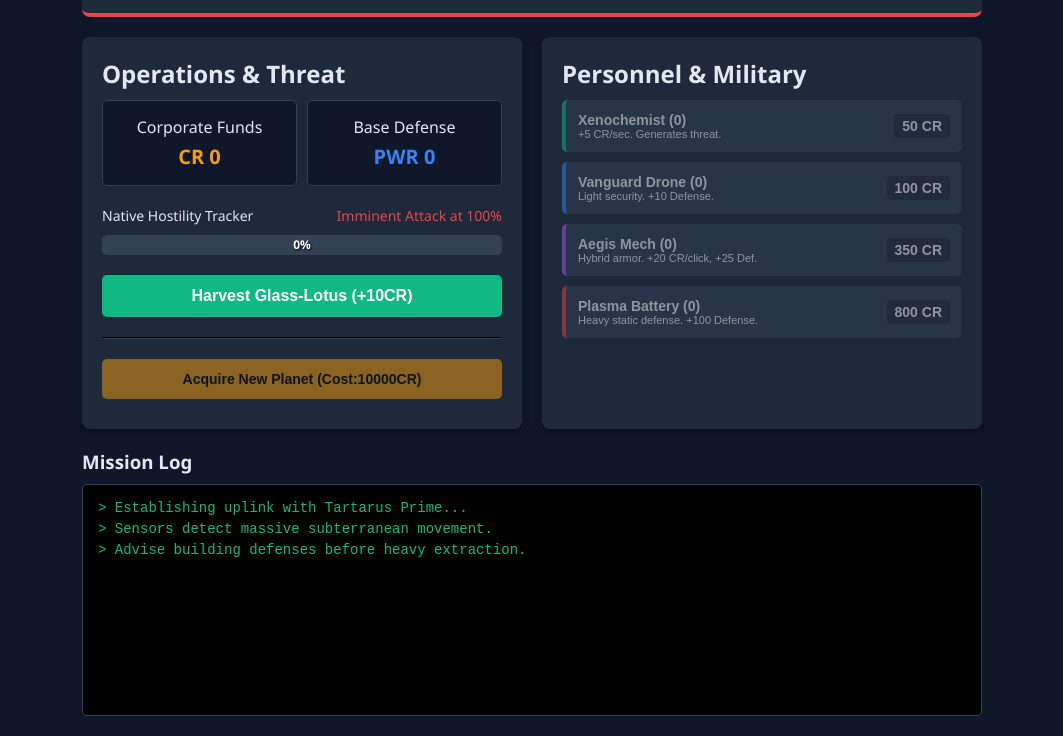
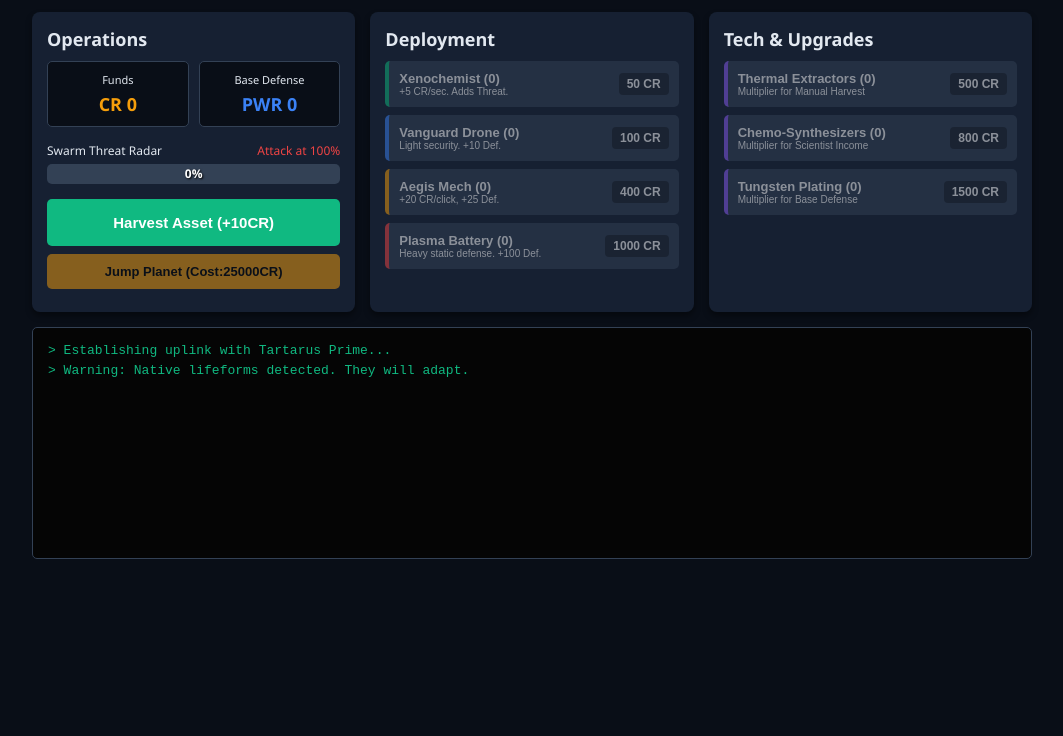
Before and after one commit to SolariteCelestial/SolariteCelestial.github.io, a plain HTML site: page wasteland.html in a window 1280 px wide. Shown: the part 144-880 px from the top of the page, without its empty margins (108-1171 px from the left). After the commit the page ends 800 px from the top, so only its background shows below. Drawn offline with Linux system fonts and the light colour scheme.

Commit message:
Update wasteland.html

```diff
--- a/wasteland.html
+++ b/wasteland.html
@@ -3,16 +3,17 @@
 <head>
     <meta charset="UTF-8">
     <meta name="viewport" content="width=device-width, initial-scale=1.0">
-    <title>Exo-Corp: Hostile Extraction</title>
+    <title>Exo-Corp: Escalation</title>
     <style>
         :root {
-            --bg: #0f172a;
-            --panel: #1e293b;
+            --bg: #090e17;
+            --panel: #162032;
             --text: #e2e8f0;
             --accent: #10b981;
             --danger: #ef4444;
             --gold: #f59e0b;
             --shield: #3b82f6;
+            --tech: #8b5cf6;
         }
 
         body {
@@ -27,60 +28,63 @@
 
         .dashboard {
             width: 100%;
-            max-width: 900px;
+            max-width: 1000px;
             display: grid;
-            grid-template-columns: 1fr 1fr;
-            gap: 20px;
+            grid-template-columns: 1fr 1fr 1fr;
+            gap: 15px;
         }
 
         header {
             grid-column: 1 / -1;
             text-align: center;
             background-color: var(--panel);
-            padding: 20px;
+            padding: 15px;
             border-radius: 8px;
             border-bottom: 4px solid var(--danger);
         }
 
-        h1, h2, h3 { margin: 0 0 10px 0; }
+        h1, h2, h3 { margin: 0 0 10px 0; font-size: 18px; }
+        header h1 { font-size: 24px; }
 
         .panel {
             background-color: var(--panel);
-            padding: 20px;
+            padding: 15px;
             border-radius: 8px;
-            box-shadow: 0 4px 6px rgba(0, 0, 0, 0.3);
+            box-shadow: 0 4px 6px rgba(0, 0, 0, 0.4);
+            display: flex;
+            flex-direction: column;
         }
 
         .stats-grid {
             display: grid;
             grid-template-columns: 1fr 1fr;
             gap: 10px;
-            margin-bottom: 20px;
+            margin-bottom: 15px;
         }
 
         .stat-box {
             background-color: var(--bg);
-            padding: 15px;
+            padding: 10px;
             border-radius: 5px;
             text-align: center;
             border: 1px solid #334155;
         }
 
         .stat-value {
-            font-size: 20px;
+            font-size: 18px;
             font-weight: bold;
             color: var(--gold);
             margin-top: 5px;
         }
 
         .defense-value { color: var(--shield); }
+        .wave-value { color: var(--danger); }
 
-        /* Threat Bar */
         .threat-container {
             width: 100%;
             background-color: #334155;
             border-radius: 5px;
-            margin-top: 10px;
+            margin-top: 5px;
             height: 20px;
             overflow: hidden;
             position: relative;
@@ -95,85 +99,66 @@
 
         #threat-text {
             position: absolute;
-            top: 0;
-            left: 0;
-            width: 100%;
-            text-align: center;
-            font-size: 12px;
-            line-height: 20px;
-            font-weight: bold;
-            color: white;
-            text-shadow: 1px 1px 2px black;
+            top: 0; left: 0; width: 100%; text-align: center;
+            font-size: 12px; line-height: 20px; font-weight: bold;
+            color: white; text-shadow: 1px 1px 2px black;
         }
 
         button {
-            width: 100%;
-            padding: 12px;
-            margin-bottom: 10px;
-            border: none;
-            border-radius: 5px;
-            font-size: 14px;
-            font-weight: bold;
-            cursor: pointer;
-            transition: all 0.2s;
-            background-color: #334155;
-            color: white;
-            display: flex;
-            justify-content: space-between;
-            align-items: center;
+            width: 100%; padding: 10px; margin-bottom: 8px;
+            border: none; border-radius: 5px;
+            font-size: 13px; font-weight: bold; cursor: pointer;
+            transition: all 0.2s; background-color: #334155; color: white;
+            display: flex; justify-content: space-between; align-items: center;
         }
 
         button:hover:not(:disabled) { filter: brightness(1.2); }
         button:disabled { opacity: 0.5; cursor: not-allowed; }
 
-        .btn-extract { background-color: var(--accent); justify-content: center; font-size: 16px; }
+        .btn-extract { background-color: var(--accent); justify-content: center; font-size: 15px; padding: 15px;}
         .btn-planet { background-color: var(--gold); color: black; justify-content: center; }
+        .btn-tech { border-left: 4px solid var(--tech); }
 
         .unit-info { text-align: left; }
-        .unit-cost { background: rgba(0,0,0,0.3); padding: 4px 8px; border-radius: 4px; }
+        .unit-cost { background: rgba(0,0,0,0.4); padding: 4px 8px; border-radius: 4px; font-size: 12px;}
 
         #log-container {
-            grid-column: 1 / -1;
-            background-color: #000;
-            color: #10b981;
-            font-family: 'Courier New', Courier, monospace;
-            padding: 15px;
-            height: 200px;
-            overflow-y: auto;
-            border-radius: 5px;
-            border: 1px solid #334155;
+            grid-column: 1 / -1; background-color: #050505; color: #10b981;
+            font-family: 'Courier New', Courier, monospace; padding: 15px;
+            height: 200px; overflow-y: auto; border-radius: 5px; border: 1px solid #334155;
         }
 
-        .log-entry { margin-bottom: 5px; font-size: 14px; }
+        .log-entry { margin-bottom: 5px; font-size: 13px; }
         .log-combat { color: var(--danger); font-weight: bold; }
         .log-success { color: var(--shield); }
+        .log-tech { color: var(--tech); }
     </style>
 </head>
 <body>
 
     <div class="dashboard">
         <header>
-            <h1>Exo-Corp: Hostile Extraction</h1>
-            <p>Current Target: <span id="current-planet" style="color: var(--gold); font-weight: bold;">Tartarus Prime</span></p>
+            <h1>Exo-Corp: Escalation Protocol</h1>
+            <p>Target: <span id="current-planet" style="color: var(--gold); font-weight: bold;">Tartarus Prime</span> | Swarm Level: <span id="wave-level" class="wave-value">1</span></p>
         </header>
 
         <div class="panel">
-            <h2>Operations & Threat</h2>
+            <h2>Operations</h2>
             <div class="stats-grid">
                 <div class="stat-box">
-                    <div>Corporate Funds</div>
+                    <div style="font-size: 11px;">Funds</div>
                     <div class="stat-value">CR <span id="credits">0</span></div>
                 </div>
                 <div class="stat-box">
-                    <div>Base Defense</div>
+                    <div style="font-size: 11px;">Base Defense</div>
                     <div class="stat-value defense-value">PWR <span id="defense-power">0</span></div>
                 </div>
             </div>
 
-            <div style="margin-bottom: 20px;">
-                <div style="display: flex; justify-content: space-between; font-size: 14px;">
-                    <span>Native Hostility Tracker</span>
-                    <span style="color: var(--danger);">Imminent Attack at 100%</span>
+            <div style="margin-bottom: 15px;">
+                <div style="display: flex; justify-content: space-between; font-size: 12px;">
+                    <span>Swarm Threat Radar</span>
+                    <span style="color: var(--danger);">Attack at 100%</span>
                 </div>
                 <div class="threat-container">
                     <div id="threat-bar"></div>
@@ -182,23 +167,23 @@
             </div>
 
             <button class="btn-extract" onclick="manualExtract()">
-                Harvest Glass-Lotus (+<span id="click-power">10</span> CR)
+                Harvest Asset (+<span id="click-power">10</span> CR)
             </button>
 
-            <hr style="border-color: #334155; margin: 20px 0;">
-
-            <button class="btn-planet" id="btn-planet" onclick="buyPlanet()">
-                Acquire New Planet (Cost: <span id="cost-planet">10000</span> CR)
-            </button>
+            <div style="margin-top: auto;">
+                <button class="btn-planet" id="btn-planet" onclick="buyPlanet()">
+                    Jump Planet (Cost: <span id="cost-planet">25000</span> CR)
+                </button>
+            </div>
         </div>
 
         <div class="panel">
-            <h2>Personnel & Military</h2>
+            <h2>Deployment</h2>
 
             <button id="btn-scientist" onclick="buyUnit('scientist')" style="border-left: 4px solid var(--accent);">
                 <div class="unit-info">
                     <div>Xenochemist (<span id="count-scientist">0</span>)</div>
-                    <div style="font-size: 11px; font-weight: normal;">+5 CR/sec. Generates threat.</div>
+                    <div style="font-size: 10px; font-weight: normal;">+<span id="stat-inc">5</span> CR/sec. Adds Threat.</div>
                 </div>
                 <div class="unit-cost"><span id="cost-scientist">50</span> CR</div>
             </button>
@@ -206,56 +191,76 @@
             <button id="btn-drone" onclick="buyUnit('drone')" style="border-left: 4px solid var(--shield);">
                 <div class="unit-info">
                     <div>Vanguard Drone (<span id="count-drone">0</span>)</div>
-                    <div style="font-size: 11px; font-weight: normal;">Light security. +10 Defense.</div>
+                    <div style="font-size: 10px; font-weight: normal;">Light security. +<span id="stat-def-drone">10</span> Def.</div>
                 </div>
                 <div class="unit-cost"><span id="cost-drone">100</span> CR</div>
             </button>
 
-            <button id="btn-mech" onclick="buyUnit('mech')" style="border-left: 4px solid #a855f7;">
+            <button id="btn-mech" onclick="buyUnit('mech')" style="border-left: 4px solid var(--gold);">
                 <div class="unit-info">
                     <div>Aegis Mech (<span id="count-mech">0</span>)</div>
-                    <div style="font-size: 11px; font-weight: normal;">Hybrid armor. +20 CR/click, +25 Def.</div>
+                    <div style="font-size: 10px; font-weight: normal;">+<span id="stat-clk-mech">20</span> CR/click, +<span id="stat-def-mech">25</span> Def.</div>
                 </div>
-                <div class="unit-cost"><span id="cost-mech">350</span> CR</div>
+                <div class="unit-cost"><span id="cost-mech">400</span> CR</div>
             </button>
 
             <button id="btn-turret" onclick="buyUnit('turret')" style="border-left: 4px solid var(--danger);">
                 <div class="unit-info">
                     <div>Plasma Battery (<span id="count-turret">0</span>)</div>
-                    <div style="font-size: 11px; font-weight: normal;">Heavy static defense. +100 Defense.</div>
+                    <div style="font-size: 10px; font-weight: normal;">Heavy static defense. +<span id="stat-def-turret">100</span> Def.</div>
                 </div>
-                <div class="unit-cost"><span id="cost-turret">800</span> CR</div>
+                <div class="unit-cost"><span id="cost-turret">1000</span> CR</div>
+            </button>
+        </div>
+
+        <div class="panel">
+            <h2>Tech & Upgrades</h2>
+
+            <button class="btn-tech" id="btn-upg-drill" onclick="buyUpgrade('drill')">
+                <div class="unit-info">
+                    <div>Thermal Extractors (<span id="count-upg-drill">0</span>)</div>
+                    <div style="font-size: 10px; font-weight: normal;">Multiplier for Manual Harvest</div>
+                </div>
+                <div class="unit-cost"><span id="cost-upg-drill">500</span> CR</div>
+            </button>
+
+            <button class="btn-tech" id="btn-upg-auto" onclick="buyUpgrade('auto')">
+                <div class="unit-info">
+                    <div>Chemo-Synthesizers (<span id="count-upg-auto">0</span>)</div>
+                    <div style="font-size: 10px; font-weight: normal;">Multiplier for Scientist Income</div>
+                </div>
+                <div class="unit-cost"><span id="cost-upg-auto">800</span> CR</div>
+            </button>
+
+            <button class="btn-tech" id="btn-upg-armor" onclick="buyUpgrade('armor')">
+                <div class="unit-info">
+                    <div>Tungsten Plating (<span id="count-upg-armor">0</span>)</div>
+                    <div style="font-size: 10px; font-weight: normal;">Multiplier for Base Defense</div>
+                </div>
+                <div class="unit-cost"><span id="cost-upg-armor">1500</span> CR</div>
             </button>
         </div>
 
         <div class="panel" style="grid-column: 1 / -1; padding: 0; background: none; box-shadow: none;">
-            <h3>Mission Log</h3>
             <div id="log-container">
                 <div class="log-entry">> Establishing uplink with Tartarus Prime...</div>
-                <div class="log-entry">> Sensors detect massive subterranean movement.</div>
-                <div class="log-entry">> Advise building defenses before heavy extraction.</div>
+                <div class="log-entry">> Warning: Native lifeforms detected. They will adapt.</div>
             </div>
         </div>
     </div>
 
     <script>
-        // Game State
+        // Deep Game State
         const state = {
             credits: 0,
             threat: 0,
+            waveLevel: 1,
             planetsOwned: 1,
-            units: {
-                scientist: 0,
-                drone: 0,
-                mech: 0,
-                turret: 0
-            },
+            units: { scientist: 0, drone: 0, mech: 0, turret: 0 },
+            upgrades: { drill: 0, auto: 0, armor: 0 },
             costs: {
-                scientist: 50,
-                drone: 100,
-                mech: 350,
-                turret: 800,
-                planet: 10000
+                scientist: 50, drone: 100, mech: 400, turret: 1000,
+                drill: 500, auto: 800, armor: 1500, planet: 25000
             }
         };
 
@@ -269,65 +274,102 @@
         const threatText = document.getElementById('threat-text');
         const logContainer = document.getElementById('log-container');
 
-        // Functions
+        // Math Core
+        function getMult(type) { return 1 + (state.upgrades[type] * 0.5); } // 50% boost per upgrade level
+
+        function getClickPower() {
+            const base = 10 + (state.units.mech * 20);
+            return Math.floor(base * getMult('drill'));
+        }
+
+        function getIncomeRate() {
+            const base = state.units.scientist * 5;
+            return Math.floor(base * getMult('auto'));
+        }
+
+        function getDefensePower() {
+            const base = (state.units.drone * 10) + (state.units.mech * 25) + (state.units.turret * 100);
+            return Math.floor(base * getMult('armor'));
+        }
+
+        // Logging
         function log(message, type = 'normal') {
             const entry = document.createElement('div');
-            entry.className = `log-entry ${type === 'combat' ? 'log-combat' : type === 'success' ? 'log-success' : ''}`;
+            let cssClass = 'log-entry ';
+            if(type === 'combat') cssClass += 'log-combat';
+            if(type === 'success') cssClass += 'log-success';
+            if(type === 'tech') cssClass += 'log-tech';
+
+            entry.className = cssClass;
             entry.innerText = `> ${message}`;
             logContainer.appendChild(entry);
             logContainer.scrollTop = logContainer.scrollHeight;
         }
 
-        function getClickPower() { return 10 + (state.units.mech * 20); }
-        function getIncomeRate() { return state.units.scientist * 5; }
-
-        function getDefensePower() {
-            return (state.units.drone * 10) + (state.units.mech * 25) + (state.units.turret * 100);
-        }
-
+        // UI Updates
         function updateUI() {
             elCredits.innerText = Math.floor(state.credits);
             elDefense.innerText = getDefensePower();
             elClickPower.innerText = getClickPower();
+            document.getElementById('wave-level').innerText = state.waveLevel;
 
             threatBar.style.width = `${Math.min(state.threat, 100)}%`;
             threatText.innerText = `${Math.floor(state.threat)}%`;
 
-            // Update Unit Counts & Costs
+            // Dynamic Unit Stats
+            document.getElementById('stat-inc').innerText = Math.floor(5 * getMult('auto'));
+            document.getElementById('stat-def-drone').innerText = Math.floor(10 * getMult('armor'));
+            document.getElementById('stat-clk-mech').innerText = Math.floor(20 * getMult('drill'));
+            document.getElementById('stat-def-mech').innerText = Math.floor(25 * getMult('armor'));
+            document.getElementById('stat-def-turret').innerText = Math.floor(100 * getMult('armor'));
+
+            // Unit UI
             for (const unit in state.units) {
                 document.getElementById(`count-${unit}`).innerText = state.units[unit];
                 document.getElementById(`cost-${unit}`).innerText = state.costs[unit];
                 document.getElementById(`btn-${unit}`).disabled = state.credits < state.costs[unit];
             }
 
+            // Tech UI
+            for (const upg in state.upgrades) {
+                document.getElementById(`count-upg-${upg}`).innerText = state.upgrades[upg];
+                document.getElementById(`cost-upg-${upg}`).innerText = state.costs[upg];
+                document.getElementById(`btn-upg-${upg}`).disabled = state.credits < state.costs[upg];
+            }
+
             // Planet Logic
             const btnPlanet = document.getElementById('btn-planet');
             document.getElementById('cost-planet').innerText = state.costs.planet;
             if (state.planetsOwned >= planets.length) {
-                btnPlanet.innerText = "Galactic Monopoly Achieved!";
+                btnPlanet.innerText = "Monopoly Achieved!";
                 btnPlanet.disabled = true;
             } else {
                 btnPlanet.disabled = state.credits < state.costs.planet;
             }
         }
 
+        // Interactions
         function manualExtract() {
             state.credits += getClickPower();
-            state.threat += 0.5; // Manual extraction generates a little threat
+            state.threat += 0.8; // Faster threat gen
             updateUI();
         }
 
-        function buyUnit(unitType) {
-            if (state.credits >= state.costs[unitType]) {
-                state.credits -= state.costs[unitType];
-                state.units[unitType]++;
-                state.costs[unitType] = Math.floor(state.costs[unitType] * 1.6);
+        function buyUnit(type) {
+            if (state.credits >= state.costs[type]) {
+                state.credits -= state.costs[type];
+                state.units[type]++;
+                state.costs[type] = Math.floor(state.costs[type] * 1.5);
+                updateUI();
+            }
+        }
 
-                if(unitType === 'scientist') log("Xenochemist deployed. Automation increased.");
-                if(unitType === 'drone') log("Vanguard Drone online. Perimeter secured.");
-                if(unitType === 'mech') log("Aegis Mech dropped. Extraction efficiency and armor up.");
-                if(unitType === 'turret') log("Plasma Battery constructed. Heavy defense active.");
-
+        function buyUpgrade(type) {
+            if (state.credits >= state.costs[type]) {
+                state.credits -= state.costs[type];
+                state.upgrades[type]++;
+                state.costs[type] = Math.floor(state.costs[type] * 2.5); // Tech gets expensive fast
+                log(`Tech Upgrade Acquired: ${type.toUpperCase()} Protocol Active.`, 'tech');
                 updateUI();
             }
         }
@@ -336,64 +378,64 @@
             if (state.credits >= state.costs.planet && state.planetsOwned < planets.length) {
                 state.credits -= state.costs.planet;
                 state.planetsOwned++;
-                state.threat = 0; // Reset threat on new planet
+                state.threat = 0;
 
                 const newPlanet = planets[state.planetsOwned - 1];
                 document.getElementById('current-planet').innerText = newPlanet;
-                log(`SUCCESS: Jumped to ${newPlanet}. New native threats detected.`, 'success');
+                log(`JUMP SUCCESS: Arrived at ${newPlanet}. Prepare for harsher conditions.`, 'success');
                 updateUI();
             }
         }
 
+        // The Combat Engine (Exponential Scaling)
         function triggerCombat() {
-            log("ALERT: NATIVE SWARM DETECTED! INITIATING COMBAT PROTOCOLS...", "combat");
+            log(`ALERT: LEVEL ${state.waveLevel} SWARM DETECTED! INITIATING COMBAT...`, "combat");
 
-            // Enemy strength scales with planets owned and a random factor
-            const baseEnemyStrength = 50 + (state.planetsOwned * 100);
-            const enemyStrength = baseEnemyStrength + Math.floor(Math.random() * 100);
+            // Exponential scaling: Horde gets terrifying late game
+            const waveMult = Math.pow(1.25, state.waveLevel - 1);
+            const baseEnemyStrength = Math.floor(100 * waveMult + (state.waveLevel * 50));
+            const enemyStrength = baseEnemyStrength + Math.floor(Math.random() * (50 * state.waveLevel));
+
             const ourDefense = getDefensePower();
-
-            log(`Swarm Strength: ${enemyStrength} | Base Defense: ${ourDefense}`);
+            log(`Swarm Power: ${enemyStrength} | Base Defense: ${ourDefense}`);
 
             if (ourDefense >= enemyStrength) {
-                // Victory
-                const bounty = Math.floor(enemyStrength * 2);
+                // Victory: Advance wave level
+                const bounty = Math.floor(enemyStrength * 3);
                 state.credits += bounty;
-                log(`DEFENSE SUCCESSFUL. Swarm repelled. Bounty collected: +${bounty} CR.`, "success");
+                state.waveLevel++;
+                log(`DEFENSE HOLDING. Swarm repelled. Bounty: +${bounty} CR.`, "success");
+                log(`WARNING: Surviving natives are mutating. Next wave will be stronger.`, "combat");
             } else {
-                // Defeat - Penalties applied
+                // Defeat: Penalties applied, wave level stays the same so you can recover
                 const damage = enemyStrength - ourDefense;
-                const creditLoss = Math.floor(state.credits * 0.3); // Lose 30% of funds
+                const creditLoss = Math.floor(state.credits * 0.4); // 40% loss
                 state.credits -= creditLoss;
 
-                log(`DEFENSE FAILED. Perimeter breached! Lost ${creditLoss} CR in damages.`, "combat");
+                log(`DEFENSE BREACHED! Critical damage. Lost ${creditLoss} CR.`, "combat");
 
-                // Lose a random unit if damage is high enough
-                if (damage > 50 && state.units.drone > 0) {
-                    state.units.drone--;
-                    log("Casualty Report: 1 Vanguard Drone destroyed.", "combat");
-                } else if (damage > 100 && state.units.scientist > 0) {
-                    state.units.scientist--;
-                    log("Casualty Report: 1 Xenochemist killed in action.", "combat");
+                // Severe unit losses
+                if (state.units.turret > 0 && damage > 500) {
+                    state.units.turret--; log("Casualty: Plasma Battery destroyed.", "combat");
+                } else if (state.units.mech > 0 && damage > 200) {
+                    state.units.mech--; log("Casualty: Aegis Mech disabled.", "combat");
+                } else if (state.units.drone > 0) {
+                    state.units.drone--; log("Casualty: Vanguard Drone destroyed.", "combat");
                 }
             }
 
-            // Reset threat after attack
             state.threat = 0;
             updateUI();
         }
 
-        // Game Loop (runs every 1 second)
+        // Game Loop
         setInterval(() => {
-            // Add passive income
             state.credits += getIncomeRate();
 
-            // Scientists generate passive threat due to noise/machinery
             if (state.units.scientist > 0) {
-                state.threat += (0.5 + (state.units.scientist * 0.2));
+                state.threat += (0.8 + (state.units.scientist * 0.3)); // Fills faster the more scientists you have
             }
 
-            // Check for combat trigger
             if (state.threat >= 100) {
                 state.threat = 100;
                 updateUI();
@@ -403,7 +445,6 @@
             }
         }, 1000);
 
-        // Initial setup
         updateUI();
     </script>
 </body>
```
